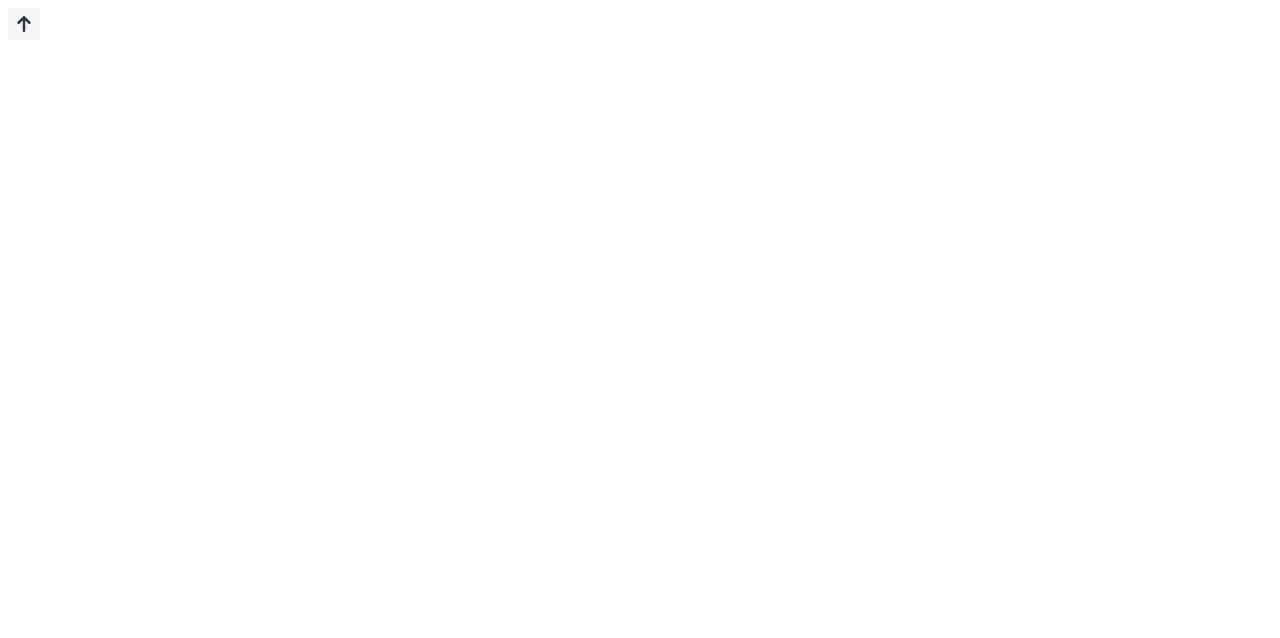
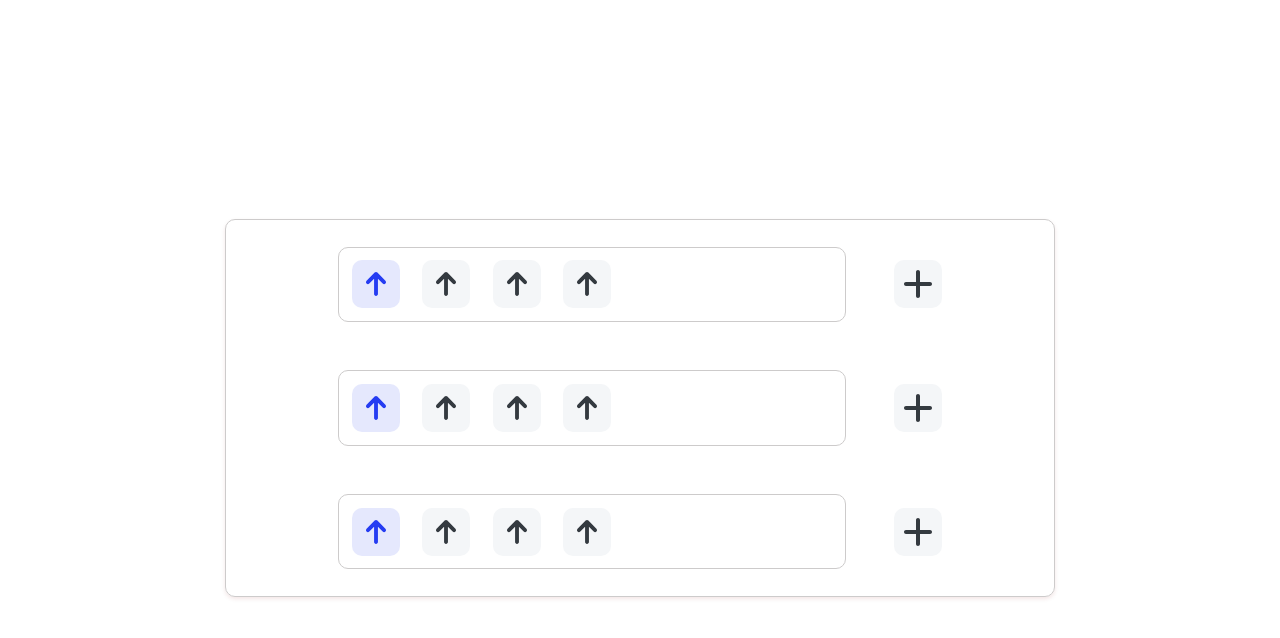
Before and after one commit to sandeep194920/react-assignment, a React (Vite) app: page / in a window 1280 px wide. Shown: the top 638 px of the page. Built offline with nearby package versions, Linux system fonts and the light colour scheme.

Commit message:
reusable icons designed

```diff
--- a/src/App.css
+++ b/src/App.css
@@ -1,7 +1,39 @@
+/* Containers */
+.main-container {
+  display: flex;
+  flex-direction: column;
+  justify-content: center;
+  gap: 3rem;
+  align-items: center;
+  height: 35vh;
+  padding: 3rem 7rem;
+  box-shadow: 0 2px 4px rgba(138, 7, 7, 0.1);
+  border: 1px solid var(--votes-container-brdrclr);
+  border-radius: 10px;
+}
+
+.votes-container {
+  display: flex;
+  border: 1px solid var(--votes-container-brdrclr);
+  min-width: 30rem;
+  max-width: fit-content;
+  border-radius: 10px;
+  justify-content: flex-start;
+  gap: 1.4rem;
+  padding: 0.8rem;
+}
+
+.votes-row {
+  display: flex;
+  align-items: center;
+  gap: 3rem;
+}
+
 /* Icons */
 .icon {
-  width: 2rem;
-  height: 2rem;
+  width: 3rem;
+  height: 3rem;
+  border-radius: 10px;
 }
 
 .icon-default {
--- a/src/App.tsx
+++ b/src/App.tsx
@@ -1,7 +1,14 @@
-import Vote from './components/Vote'
+import './App.css'
+import Votes from './components/Votes'
 
 function App() {
-  return <Vote />
+  return (
+    <main className="main-container">
+      <Votes />
+      <Votes />
+      <Votes />
+    </main>
+  )
 }
 
 export default App
--- /dev/null
+++ b/src/components/Icon.tsx
@@ -0,0 +1,32 @@
+import React from 'react'
+import UpVoteIcon from '../assets/arrow-up.svg?react'
+import PlusIcon from '../assets/plus.svg?react'
+
+// Define specific props for the 'vote' icon type
+type PlusIconProps = {
+  iconType: 'plus'
+}
+
+// Define specific props for the 'vote' icon type
+type VoteIconProps = {
+  variant?: 'default' | 'selected'
+  iconType: 'vote'
+}
+
+// Create a discriminated union type for all icon types
+type IconProps = VoteIconProps | PlusIconProps
+
+const Icon: React.FC<IconProps> = ({ iconType, ...props }) => {
+  switch (iconType) {
+    case 'plus':
+      return <PlusIcon className={`icon icon-default`} {...props} />
+    case 'vote': {
+      const { variant = 'default' } = props as VoteIconProps
+      return <UpVoteIcon className={`icon icon-${variant}`} />
+    }
+    default:
+      throw new Error(`Unsupported icon type: ${iconType}`)
+  }
+}
+
+export default Icon
--- a/src/components/Vote.tsx
+++ /dev/null
@@ -1,13 +0,0 @@
-import React from 'react'
-import UpVoteIcon from '../assets/arrow-up.svg?react'
-import '../App.css'
-
-type IconProps = {
-  variant?: 'default' | 'selected'
-}
-
-const Vote: React.FC<IconProps> = ({ variant = 'default' }) => {
-  return <UpVoteIcon className={`icon icon-${variant}`} />
-}
-
-export default Vote
--- /dev/null
+++ b/src/components/Votes.tsx
@@ -0,0 +1,17 @@
+import Icon from './Icon'
+
+function Votes() {
+  return (
+    <section className="votes-row">
+      <div className="votes-container">
+        <Icon iconType="vote" variant="selected" />
+        <Icon iconType="vote" />
+        <Icon iconType="vote" />
+        <Icon iconType="vote" />
+      </div>
+      <Icon iconType="plus" />
+    </section>
+  )
+}
+
+export default Votes
--- a/src/index.css
+++ b/src/index.css
@@ -1,6 +1,16 @@
 :root {
-  --default-icon-clr: #343a40;
-  --default-icon-bgclr: #f4f6f8;
-  --selected-icon-clr: #253cf2;
-  --selected-icon-bgclr: #e5e8fd;
+  --container-bgclr: rgb(249, 249, 249);
+  --votes-container-bgclr: rgb(255, 255, 255);
+  --votes-container-brdrclr: rgb(205, 203, 203);
+  --default-icon-clr: rgb(52, 58, 64);
+  --default-icon-bgclr: rgb(244, 246, 248);
+  --selected-icon-clr: rgb(37, 60, 242);
+  --selected-icon-bgclr: rgb(229, 232, 253);
 }
+
+body {
+  display: flex;
+  align-items: center;
+  justify-content: center;
+  height: 100vh;
+}
```
